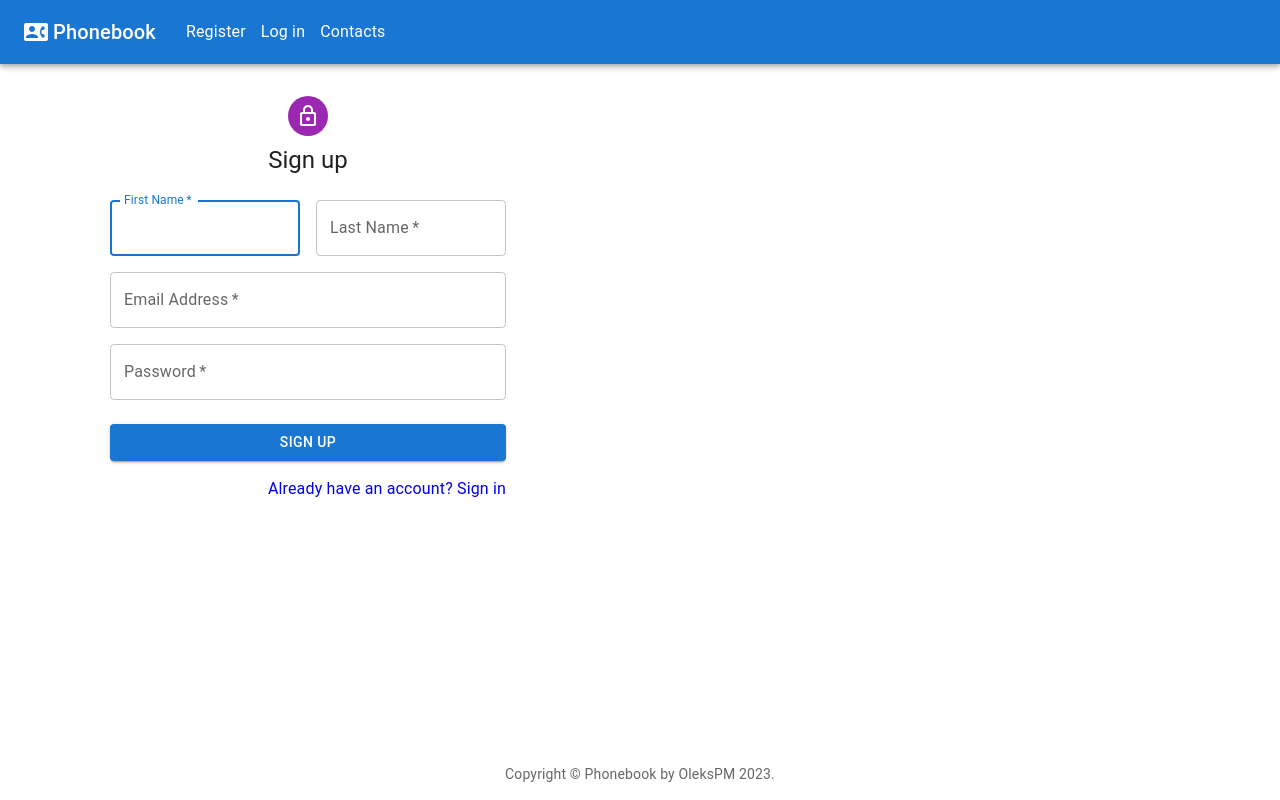
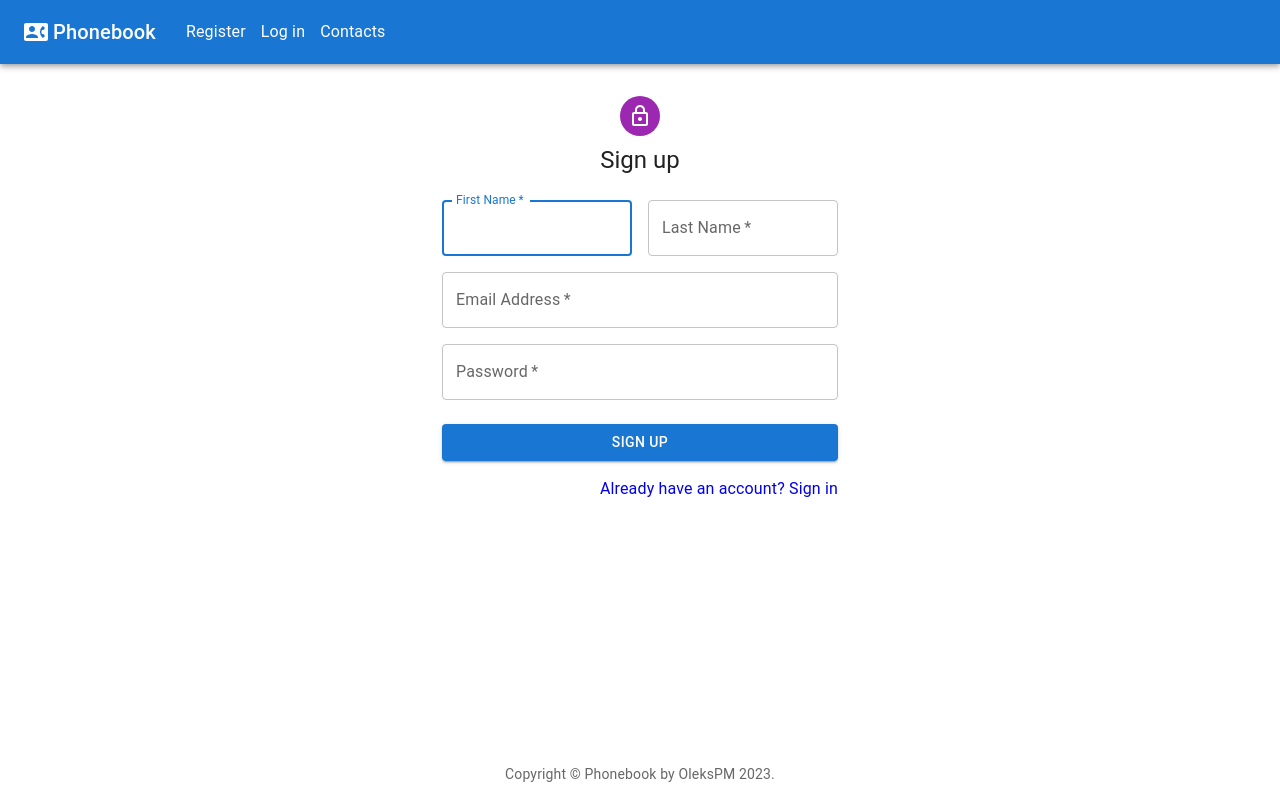
Before and after one commit to OleksandrPM/goit-react-hw-08-phonebook, a React (Create React App) app: page /goit-react-hw-08-phonebook/register in a window 1280 px wide. Built offline with nearby package versions, Linux system fonts and the light colour scheme; the HTML template or start-up script is replaced by a standard one.

Commit message:
Fixed container styles

```diff
--- a/src/components/Layout/Layout.jsx
+++ b/src/components/Layout/Layout.jsx
@@ -69,7 +69,7 @@ export default function Layout() {
                 pb: 3,
               }}
             >
-              <Container maxWidth="sm" sx={{ ml: 1, mr: 1 }}>
+              <Container maxWidth="sm">
                 {isStartPage && <InvitationText />}
                 <Suspense>
                   <Outlet />
--- a/src/pages/Contacts/Contacts.module.css
+++ b/src/pages/Contacts/Contacts.module.css
@@ -24,6 +24,6 @@
   }
 
   .contacts_list {
-    min-width: 80%;
+    min-width: 70%;
   }
 }
```
